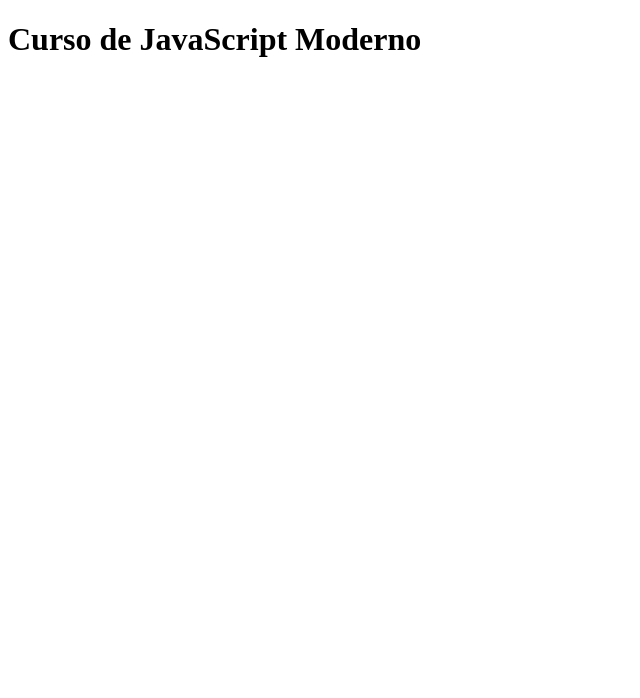
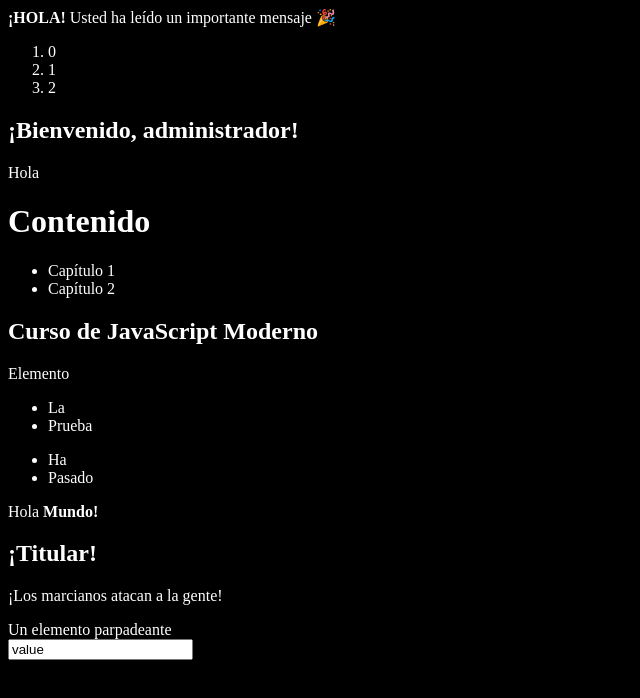
Before and after one commit to PC-Techdeveloper/js-moderno, a website: page index2.html in a window 1280 px wide. Shown: the whole page, without its empty margins (0-640 px from the left). Drawn offline with Linux system fonts and the light colour scheme.

Commit message:
New html 2

```diff
--- a/index2.html
+++ b/index2.html
@@ -3,12 +3,73 @@
   <head>
     <meta charset="UTF-8" />
     <meta name="viewport" content="width=device-width, initial-scale=1.0" />
-    <link rel="shortcut icon" href="icons/js-official-svgrepo-com.svg" type="image/x-icon" />
+    <link
+      rel="shortcut icon"
+      href="icons/js-official-svgrepo-com.svg"
+      type="image/x-icon"
+    />
     <title>JavaScript Moderno</title>
   </head>
-  <body>
-    <h1>Curso de JavaScript Moderno</h1>
+
+  <style>
+    body {
+      background-color: #000;
+      color: #fff;
+    }
+  </style>
+
+  <body something="no-standard" class="main page">
+    <!-- if isAdmin -->
+
+    <div class="alert" id="div3">
+      <strong>¡HOLA!</strong> Usted ha leído un importante mensaje 🎉
+    </div>
+    <div id="div2"></div>
+    <ol id="ol">
+      <li>0</li>
+      <li>1</li>
+      <li>2</li>
+    </ol>
+    <h2>¡Bienvenido, administrador!</h2>
+    Hola
+    <h1>Contenido</h1>
+    <div class="contents">
+      <ul class="book">
+        <li class="chapter">Capítulo 1</li>
+        <li class="chapter">Capítulo 2</li>
+      </ul>
+    </div>
+
+    <h2>Curso de JavaScript Moderno</h2>
     <!-- type="module" indica que el script es un módulo -->
-    <script src="./promesas-y-async-await/async-await.js" type="module"></script>
+    <div id="elem">
+      <div id="elem-content">Elemento</div>
+    </div>
+
+    <ul>
+      <li>La</li>
+      <li>Prueba</li>
+    </ul>
+    <ul>
+      <li>Ha</li>
+      <li>Pasado</li>
+    </ul>
+
+    <div id="element2">Hola <b>Mundo!</b></div>
+
+    <div id="news">
+      <h2>¡Titular!</h2>
+      <p>¡Los marcianos atacan a la gente!</p>
+    </div>
+
+    <div id="elem1"></div>
+    <div id="elem2"></div>
+
+    <div id="elem3">Un elemento parpadeante</div>
+
+    <div show-info="nombre"></div>
+    <div show-info="edad"></div>
+    <input type="text" id="elemento" value="value" />
+    <script src="dom/estilos-y-clases.js" type="module"></script>
   </body>
 </html>
```
